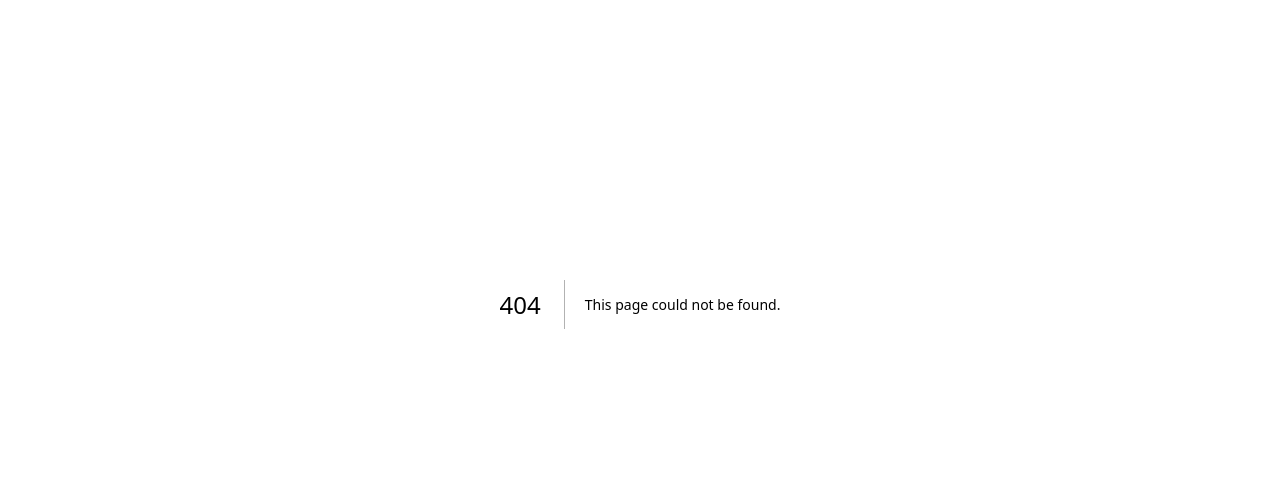
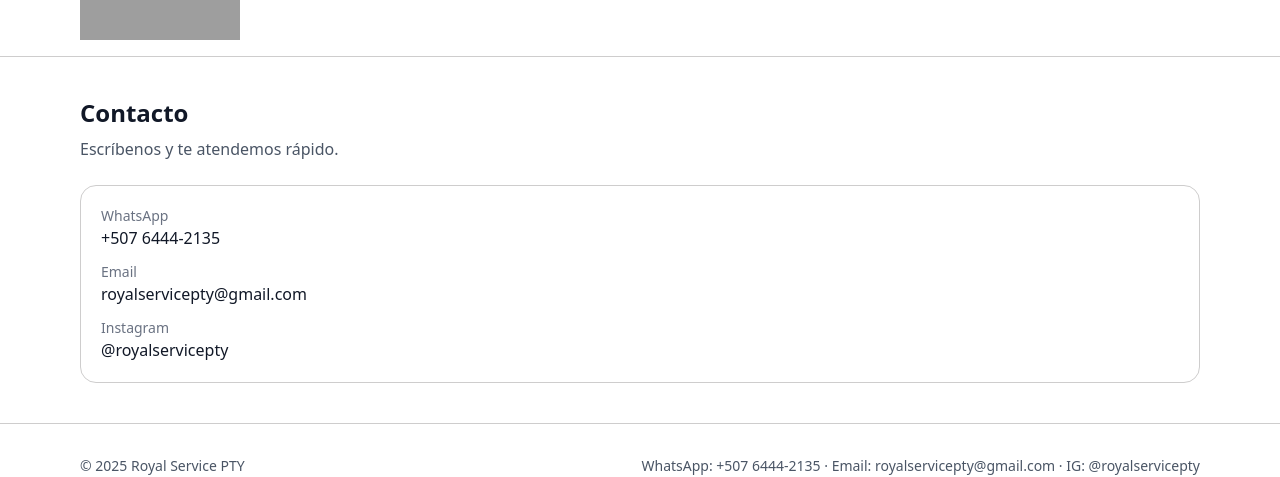
Before and after one commit to lulabtechnology/Royalservices, a Next.js app: page /es/contact in a window 1280 px wide. Before the commit this address had no page. Shown: the part 249-726 px from the top of the page. Built offline with nearby package versions, Linux system fonts and the light colour scheme; grey boxes are pictures that could not be loaded.

Commit message:
Create page.tsx

```diff
--- /dev/null
+++ b/app/(public)/[lang]/contact/page.tsx
@@ -0,0 +1,33 @@
+import { Container } from "@/components/Container";
+import { SITE } from "@/lib/site";
+import { Lang } from "@/lib/types/catalog";
+
+export default async function ContactLangPage({ params }: { params: Promise<{ lang: Lang }> }) {
+  const { lang } = await params;
+
+  return (
+    <Container className="py-10 space-y-6">
+      <div className="space-y-2">
+        <h1 className="text-2xl font-semibold">{lang === "en" ? "Contact" : "Contacto"}</h1>
+        <p className="text-gray-600">
+          {lang === "en" ? "Write to us and we will assist you." : "Escríbenos y te atendemos rápido."}
+        </p>
+      </div>
+
+      <div className="rounded-2xl border border-surface p-5 space-y-3">
+        <div>
+          <p className="text-sm text-gray-500">WhatsApp</p>
+          <p className="font-medium">{SITE.whatsappDisplay}</p>
+        </div>
+        <div>
+          <p className="text-sm text-gray-500">Email</p>
+          <p className="font-medium">{SITE.email}</p>
+        </div>
+        <div>
+          <p className="text-sm text-gray-500">Instagram</p>
+          <p className="font-medium">@{SITE.instagram}</p>
+        </div>
+      </div>
+    </Container>
+  );
+}
```
